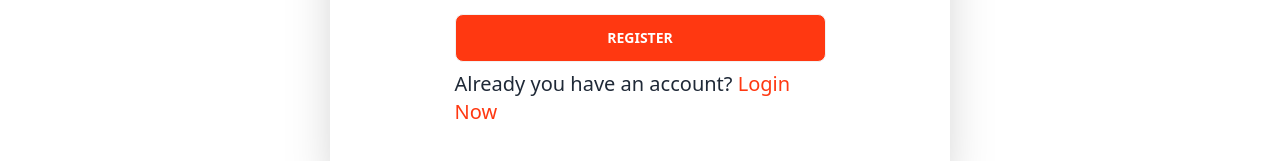
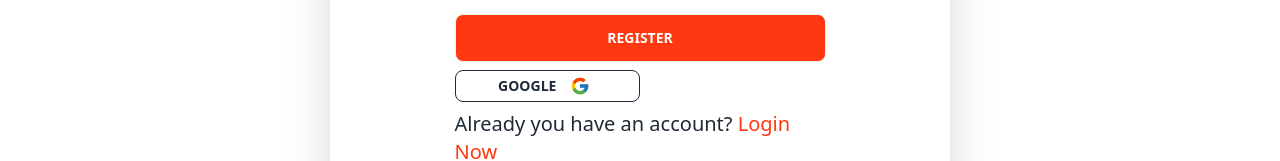
Before and after one commit to codermahbub20/online-group-study-client-side, a React (Vite) app: page /registration in a window 1280 px wide. Shown: the part 895-1056 px from the top of the page. Built offline with nearby package versions, Linux system fonts and the light colour scheme; no server answers.

Commit message:
implement socila login are complete

```diff
--- a/package.json
+++ b/package.json
@@ -13,6 +13,7 @@
     "firebase": "^10.5.2",
     "react": "^18.2.0",
     "react-dom": "^18.2.0",
+    "react-icons": "^4.11.0",
     "react-toastify": "^9.1.3"
   },
   "devDependencies": {
--- a/src/Components/Pages/LogIn/Login.jsx
+++ b/src/Components/Pages/LogIn/Login.jsx
@@ -1,10 +1,13 @@
 import { useContext } from "react";
 import { AuthContext } from "../../providers/AuthProvider";
-
-
+import { FcGoogle } from "react-icons/fc";
+import { GoogleAuthProvider, getAuth, signInWithPopup } from "firebase/auth";
+import app from "../../Firebase/firebase.config";
 
 const Login = () => {
 
+    const provider = new GoogleAuthProvider();
+    const auth = getAuth(app);
     const { logIn } = useContext(AuthContext)
 
     const handleLogin = e => {
@@ -26,6 +29,16 @@ const Login = () => {
             })
 
         form.reset()
+    }
+
+    const handleGoogleSignIn = () =>{
+        signInWithPopup(auth,provider)
+        .then(result =>{
+            console.log(result)
+        })
+        .catch(error =>{
+            console.log(error)
+        })
     }
 
     return (
@@ -59,6 +72,9 @@ const Login = () => {
                         <div className="form-control mt-6">
                             <button className="btn hover:bg-[#FF3811] hover:text-white text-white bg-[#FF3811]">Login</button>
                         </div>
+                        <div className="form-control w-1/2">
+                            <button onClick={handleGoogleSignIn} className="btn btn-outline btn-sm hover:text-white   btn-ghost">Google <FcGoogle className="w-8 h-5"></FcGoogle></button>
+                        </div>
                         <p className="text-xl">Do not have an account? <a className="text-[#FF3811]" href="/registration">Register Now</a> </p>
                     </form>
                 </div>
--- a/src/Components/Pages/Registration/Registration.jsx
+++ b/src/Components/Pages/Registration/Registration.jsx
@@ -3,18 +3,23 @@ import { AuthContext } from "../../providers/AuthProvider";
 import { ToastContainer, toast } from 'react-toastify';
 import 'react-toastify/dist/ReactToastify.css';
 import { updateProfile } from "firebase/auth";
-
+import { FcGoogle } from "react-icons/fc";
+import { GoogleAuthProvider, getAuth, signInWithPopup } from "firebase/auth";
+import app from "../../Firebase/firebase.config";
 
 
 
 const Registration = () => {
+
+    const provider = new GoogleAuthProvider();
+    const auth = getAuth(app);
 
     const notify = () => toast("Registration Successful!");
     const notify1 = () => toast('Password should be at 6 characters or longer');
     const notify2 = () => toast('your Password should have at one upper case latter');
     const notify3 = () => toast('your Password should have at one special characters');
 
-    const {createUser} = useContext(AuthContext)
+    const { createUser } = useContext(AuthContext)
     // const { createUser } = useContext(AuthContext)
 
     const handleRegister = e => {
@@ -27,13 +32,13 @@ const Registration = () => {
 
         const registerUser = { name, photo, email, password }
 
-        if(password.length < 6){
+        if (password.length < 6) {
             notify1();
             return;
-        }else if(!/[A-Z]/.test(password)){
+        } else if (!/[A-Z]/.test(password)) {
             notify2();
             return;
-        }else if(!/^(?=.*[\d])(?=.*[!@#$%^&*])[\w!@#$%^&*]{6,16}$/.test(password)){
+        } else if (!/^(?=.*[\d])(?=.*[!@#$%^&*])[\w!@#$%^&*]{6,16}$/.test(password)) {
             notify3();
             return;
         }
@@ -44,17 +49,27 @@ const Registration = () => {
         createUser(email, password)
             .then(res => {
                 console.log(res);
-                updateProfile(res.user,{
+                updateProfile(res.user, {
                     displayName: name,
                     photoURL: photo
                 })
             })
-            .catch(error =>{
+            .catch(error => {
                 console.log(error)
             })
 
-            notify()
+        notify()
         form.reset()
+    }
+
+    const handleGoogleSignIn = () => {
+        signInWithPopup(auth, provider)
+            .then(result => {
+                console.log(result)
+            })
+            .catch(error => {
+                console.log(error)
+            })
     }
 
 
@@ -101,6 +116,9 @@ const Registration = () => {
                         <div className="form-control mt-6">
                             <button className="btn hover:bg-[#FF3811] hover:text-white text-white bg-[#FF3811]">Register</button>
                         </div>
+                        <div className="form-control w-1/2">
+                            <button onClick={handleGoogleSignIn} className="btn btn-outline btn-sm hover:text-white   btn-ghost">Google <FcGoogle className="w-8 h-5"></FcGoogle></button>
+                        </div>
                         <p className="text-xl">Already you have an account? <a className="text-[#FF3811]" href="/login">Login Now</a> </p>
                     </form>
                 </div>
```
Also changed, not shown: 1 other file (tests, documents, lock files or other folders).
